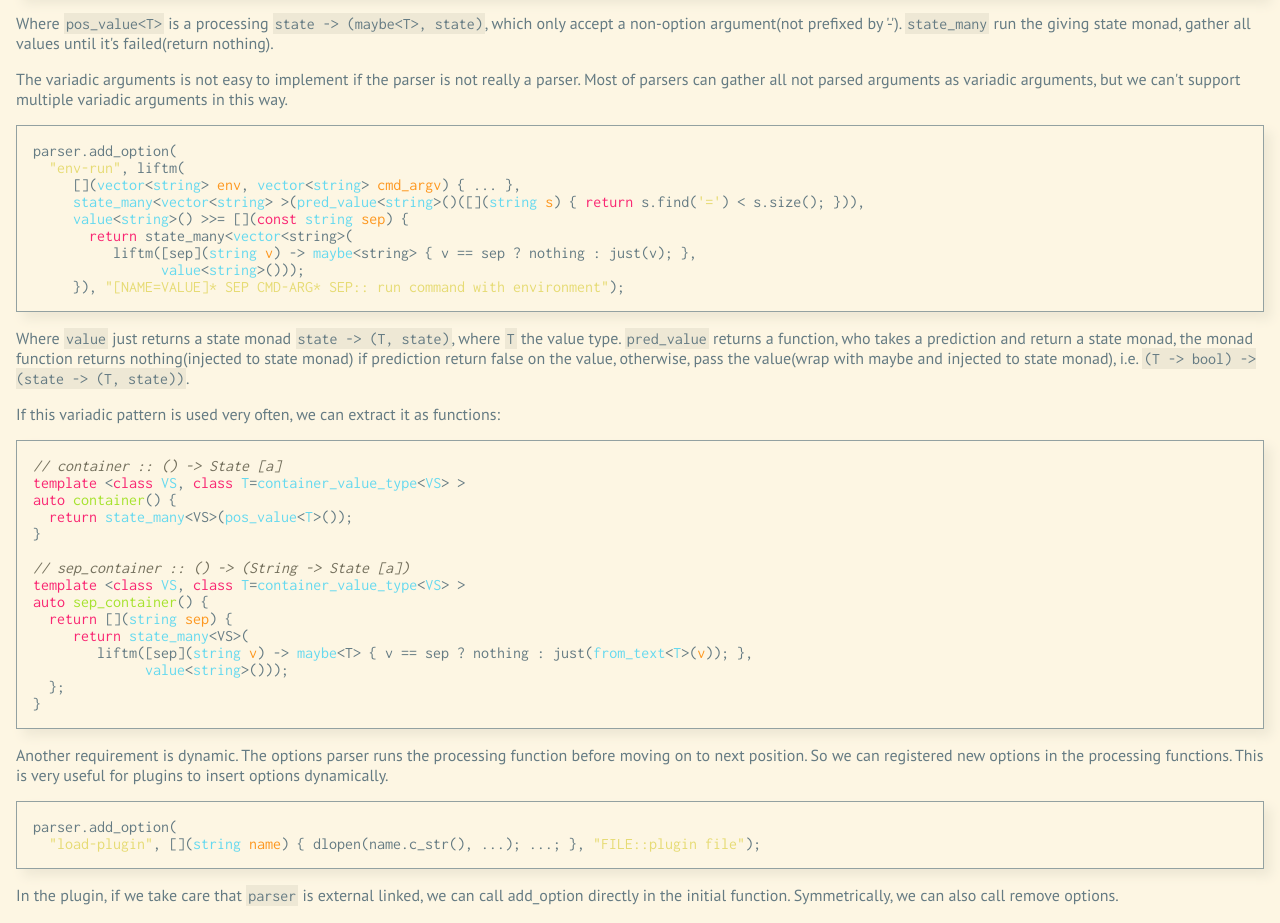
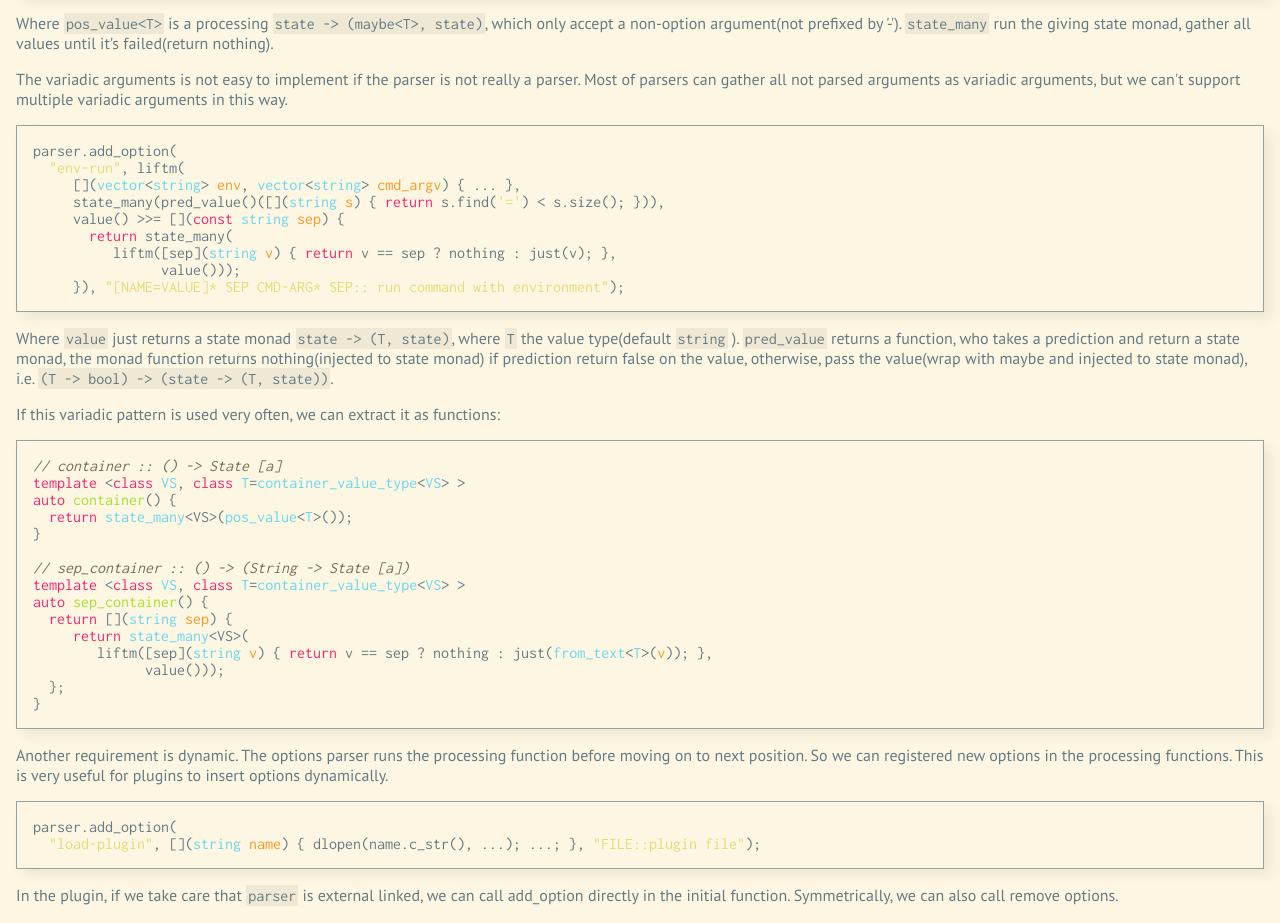
Before and after one commit to zuoyan/zuoyan.github.io, a plain HTML site: page notes/option_parser.html in a window 1280 px wide. Shown: the part 3608-4531 px from the top of the page. Drawn offline with Linux system fonts and the light colour scheme; a script that the page names is missing.

Commit message:
fix option_parser

```diff
--- a/notes/option_parser.html
+++ b/notes/option_parser.html
@@ -7,7 +7,7 @@
 <meta http-equiv="Content-Type" content="text/html;charset=iso-8859-1"/>
 <meta name="title" content="Command Line Options Parser for C++, a state monad approach"/>
 <meta name="generator" content="Org-mode"/>
-<meta name="generated" content="2013-07-07T23:54+0800"/>
+<meta name="generated" content="2013-07-07T23:57+0800"/>
 <meta name="author" content="Changsheng Jiang"/>
 <meta name="description" content=""/>
 <meta name="keywords" content=""/>
@@ -407,18 +407,18 @@ parser.add_option(<span style="color: #E6DB74;">"xy"</span>, [&amp;](<span style
 <pre class="src src-c++">parser.add_option(
   <span style="color: #E6DB74;">"env-run"</span>, liftm(
      [](<span style="color: #66D9EF;">vector</span>&lt;<span style="color: #66D9EF;">string</span>&gt; <span style="color: #FD971F;">env</span>, <span style="color: #66D9EF;">vector</span>&lt;<span style="color: #66D9EF;">string</span>&gt; <span style="color: #FD971F;">cmd_argv</span>) { ... },
-     <span style="color: #66D9EF;">state_many</span>&lt;<span style="color: #66D9EF;">vector</span>&lt;<span style="color: #66D9EF;">string</span>&gt; &gt;(<span style="color: #66D9EF;">pred_value</span>&lt;<span style="color: #66D9EF;">string</span>&gt;()([](<span style="color: #66D9EF;">string</span> <span style="color: #FD971F;">s</span>) { <span style="color: #F92672;">return</span> s.find(<span style="color: #E6DB74;">'='</span>) &lt; s.size(); })),
-     <span style="color: #66D9EF;">value</span>&lt;<span style="color: #66D9EF;">string</span>&gt;() &gt;&gt;= [](<span style="color: #F92672;">const</span> <span style="color: #66D9EF;">string</span> <span style="color: #FD971F;">sep</span>) {
-       <span style="color: #F92672;">return</span> state_many&lt;<span style="color: #66D9EF;">vector</span>&lt;string&gt;(
-          liftm([sep](<span style="color: #66D9EF;">string</span> <span style="color: #FD971F;">v</span>) -&gt; <span style="color: #66D9EF;">maybe</span>&lt;string&gt; { v == sep ? nothing : just(v); },
-                <span style="color: #66D9EF;">value</span>&lt;<span style="color: #66D9EF;">string</span>&gt;()));
+     state_many(pred_value()([](<span style="color: #66D9EF;">string</span> <span style="color: #FD971F;">s</span>) { <span style="color: #F92672;">return</span> s.find(<span style="color: #E6DB74;">'='</span>) &lt; s.size(); })),
+     value() &gt;&gt;= [](<span style="color: #F92672;">const</span> <span style="color: #66D9EF;">string</span> <span style="color: #FD971F;">sep</span>) {
+       <span style="color: #F92672;">return</span> state_many(
+          liftm([sep](<span style="color: #66D9EF;">string</span> <span style="color: #FD971F;">v</span>) { <span style="color: #F92672;">return</span> v == sep ? nothing : just(v); },
+                value()));
      }), <span style="color: #E6DB74;">"[NAME=VALUE]* SEP CMD-ARG* SEP:: run command with environment"</span>);
 </pre>
 
 
 <p>
   Where <code>value</code> just returns a state monad <code>state -&gt; (T, state)</code>,
-  where <code>T</code> the value type.  <code>pred_value</code> returns a function, who
+  where <code>T</code> the value type(default <code>string</code> ).  <code>pred_value</code> returns a function, who
   takes a prediction and return a state monad, the monad function
   returns nothing(injected to state monad) if prediction return false
   on the value, otherwise, pass the value(wrap with maybe and injected
@@ -442,8 +442,8 @@ parser.add_option(<span style="color: #E6DB74;">"xy"</span>, [&amp;](<span style
 <span style="color: #F92672;">auto</span> <span style="color: #A6E22E;">sep_container</span>() {
   <span style="color: #F92672;">return</span> [](<span style="color: #66D9EF;">string</span> <span style="color: #FD971F;">sep</span>) {
      <span style="color: #F92672;">return</span> <span style="color: #66D9EF;">state_many</span>&lt;VS&gt;(
-        liftm([sep](<span style="color: #66D9EF;">string</span> <span style="color: #FD971F;">v</span>) -&gt; <span style="color: #66D9EF;">maybe</span>&lt;T&gt; { v == sep ? nothing : just(<span style="color: #66D9EF;">from_text</span>&lt;<span style="color: #66D9EF;">T</span>&gt;(<span style="color: #FD971F;">v</span>)); },
-              <span style="color: #66D9EF;">value</span>&lt;<span style="color: #66D9EF;">string</span>&gt;()));
+        liftm([sep](<span style="color: #66D9EF;">string</span> <span style="color: #FD971F;">v</span>) { <span style="color: #F92672;">return</span> v == sep ? nothing : just(<span style="color: #66D9EF;">from_text</span>&lt;<span style="color: #66D9EF;">T</span>&gt;(<span style="color: #FD971F;">v</span>)); },
+              value()));
   };
 }
 </pre>
```
Also changed, not shown: sitemap.html (+1 -1 lines).
